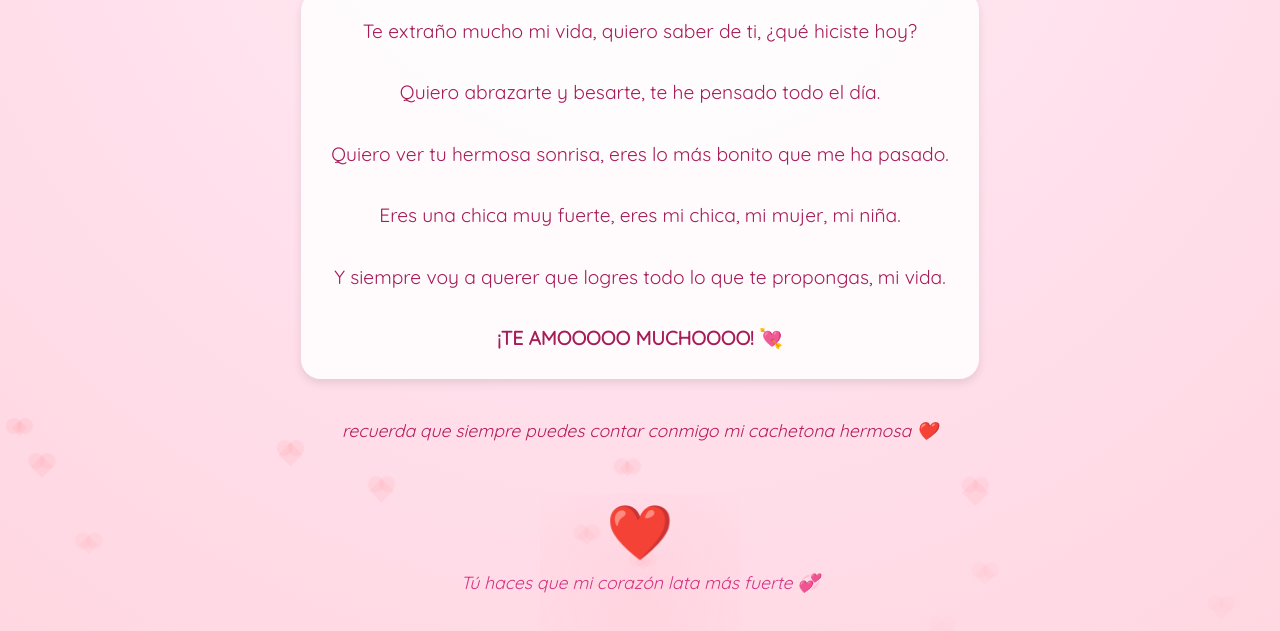
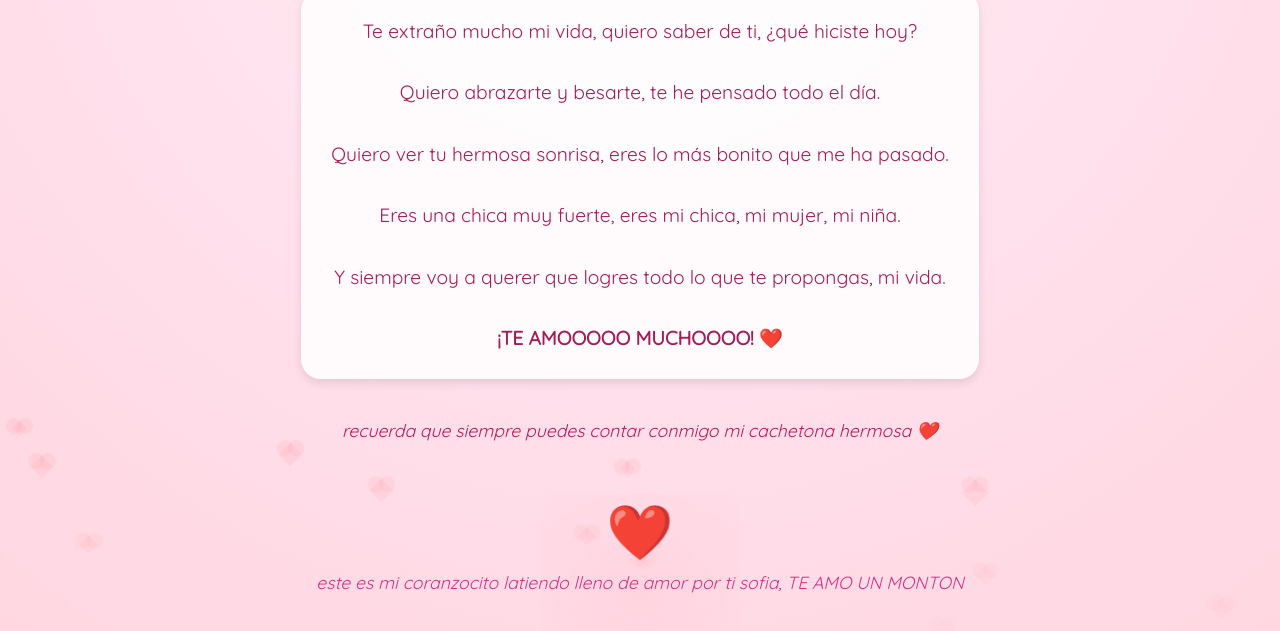
Before and after one commit to kuixe/TE-AMO, a plain HTML site: page index.html in a window 1280 px wide. Shown: the part 205-836 px from the top of the page. Drawn offline with Linux system fonts and the light colour scheme.

Commit message:
Update index.html

```diff
--- a/index.html
+++ b/index.html
@@ -191,14 +191,14 @@
     Quiero ver tu hermosa sonrisa, eres lo más bonito que me ha pasado.<br><br>
     Eres una chica muy fuerte, eres mi chica, mi mujer, mi niña.<br><br>
     Y siempre voy a querer que logres todo lo que te propongas, mi vida.<br><br>
-    <strong>¡TE AMOOOOO MUCHOOOO! 💘</strong>
+    <strong>¡TE AMOOOOO MUCHOOOO! ❤️</strong>
   </div>
 
   <div class="footer">recuerda que siempre puedes contar conmigo mi cachetona hermosa ❤️</div>
 
   <div class="detalle-bonito">
     <div class="corazon-latido">❤️</div>
-    <p class="texto-bonito">Tú haces que mi corazón lata más fuerte 💞</p>
+    <p class="texto-bonito">este es mi coranzocito latiendo lleno de amor por ti sofia, TE AMO UN MONTON</p>
   </div>
 
   <!-- Corazones flotantes -->
```
